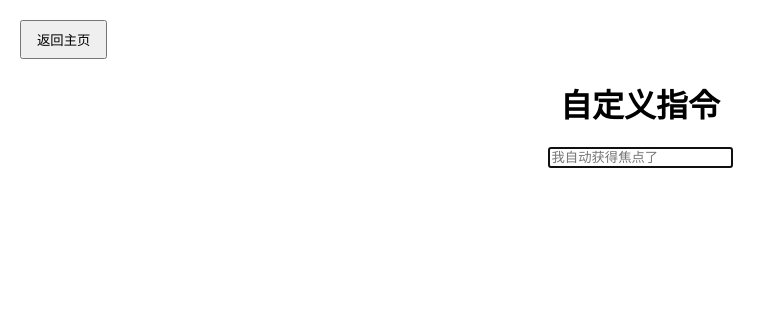
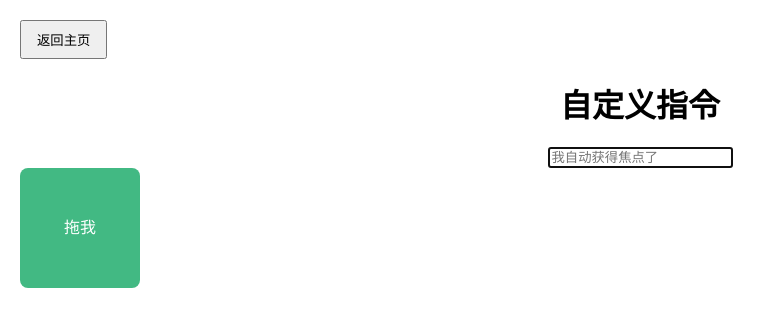
Before and after one commit to yikousu/demo-test-front, a Vue app: page /directiveDemo in a window 1280 px wide. Shown: the top 326 px of the page, without its empty margins (0-776 px from the left). Built offline with nearby package versions, Linux system fonts and the light colour scheme; a small style sheet from the web is missing.

Commit message:
feat: 自定义组件【拖拽】

```diff
--- a/src/main.js
+++ b/src/main.js
@@ -17,3 +17,30 @@ app.directive("focus", {
     el.focus();
   },
 });
+
+app.directive("draggable", {
+  mounted(el) {
+    // 设置 position: absolute，让元素可以自由定位（否则 left/top 无法生效）。
+    // 设置 cursor: move，鼠标移动到元素上时变成拖拽手型。
+    el.style.position = "absolute";
+    el.style.cursor = "move";
+
+    el.onmousedown = e => {
+      const disX = e.clientX - el.offsetLeft;
+      const disY = e.clientY - el.offsetTop;
+      // 鼠标移动时，根据当前鼠标位置，动态设置元素的位置。
+      const onMouseMove = e => {
+        el.style.left = e.clientX - disX + "px";
+        el.style.top = e.clientY - disY + "px";
+      };
+
+      // 鼠标抬起时取消监听
+      const onMouseUp = () => {
+        document.removeEventListener("mousemove", onMouseMove);
+        document.removeEventListener("mouseup", onMouseUp);
+      };
+      document.addEventListener("mousemove", onMouseMove);
+      document.addEventListener("mouseup", onMouseUp);
+    };
+  },
+});
--- a/src/views/DirectiveDemo.vue
+++ b/src/views/DirectiveDemo.vue
@@ -3,6 +3,8 @@
     <button @click="goBack" class="back-button">返回主页</button>
     <h1>自定义指令</h1>
     <input v-focus placeholder="我自动获得焦点了" />
+
+    <div v-draggable class="box">拖我</div>
   </div>
 </template>
 
@@ -40,4 +42,14 @@ h1 {
   margin-top: 60px;
   /* 避免标题和返回按钮重叠 */
 }
+
+.box {
+  width: 120px;
+  height: 120px;
+  background-color: #42b983;
+  color: white;
+  text-align: center;
+  line-height: 120px;
+  border-radius: 8px;
+}
 </style>
```
